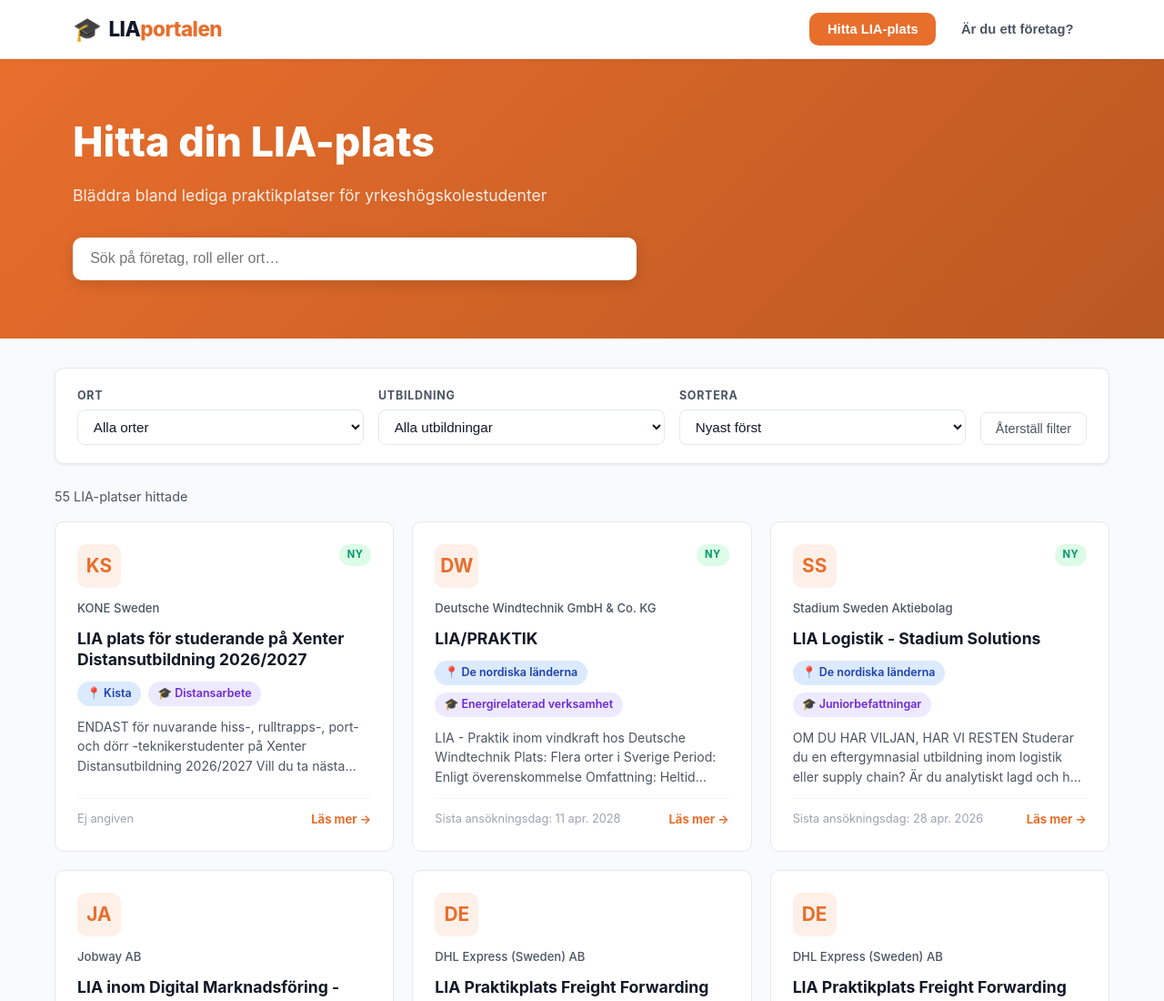
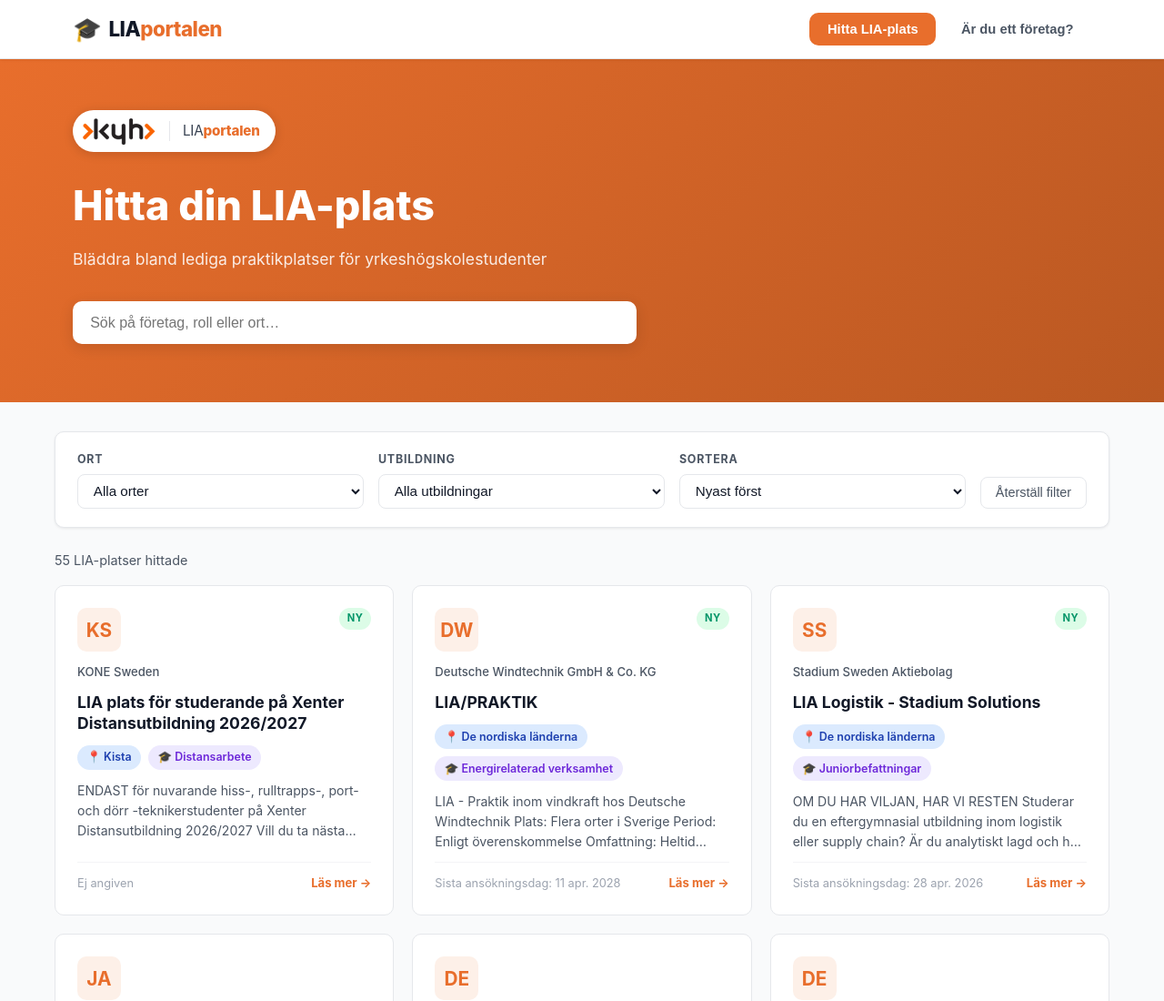
Before and after one commit to thomaspomas/liaportalen, a website: page index.html in a window 1280 px wide. Shown: the top 1100 px of the page at 91% size. Drawn offline with Linux system fonts and the light colour scheme; no server answers.

Commit message:
feat: lägg till KYH-logotyp i hero

```diff
--- a/index.html
+++ b/index.html
@@ -27,6 +27,11 @@
 
     <section class="hero">
       <div class="container">
+        <div class="hero-brand">
+          <img src="kyh-logo.png" alt="KYH – Kreativa Yrkeshögskolan" class="hero-logo" />
+          <span class="hero-brand-sep"></span>
+          <span class="hero-brand-name">LIA<strong>portalen</strong></span>
+        </div>
         <h1>Hitta din LIA-plats</h1>
         <p class="hero-sub">Bläddra bland lediga praktikplatser för yrkeshögskolestudenter</p>
 
--- a/styles.css
+++ b/styles.css
@@ -125,6 +125,42 @@
   font-size: 1.1rem;
   opacity: .88;
   margin-bottom: 2rem;
+}
+
+/* HERO BRAND */
+.hero-brand {
+  display: inline-flex;
+  align-items: center;
+  gap: .85rem;
+  background: #fff;
+  border-radius: 50px;
+  padding: .45rem 1.1rem .45rem .55rem;
+  margin-bottom: 1.5rem;
+  box-shadow: 0 2px 12px rgba(0,0,0,.15);
+}
+
+.hero-logo {
+  height: 32px;
+  width: auto;
+  display: block;
+}
+
+.hero-brand-sep {
+  width: 1px;
+  height: 22px;
+  background: var(--gray-200);
+  flex-shrink: 0;
+}
+
+.hero-brand-name {
+  font-size: .95rem;
+  color: var(--gray-700);
+  letter-spacing: -.2px;
+}
+
+.hero-brand-name strong {
+  color: var(--blue);
+  font-weight: 800;
 }
 
 /* SEARCH BAR */
```
Also changed, not shown: kyh-logo.png (added).
